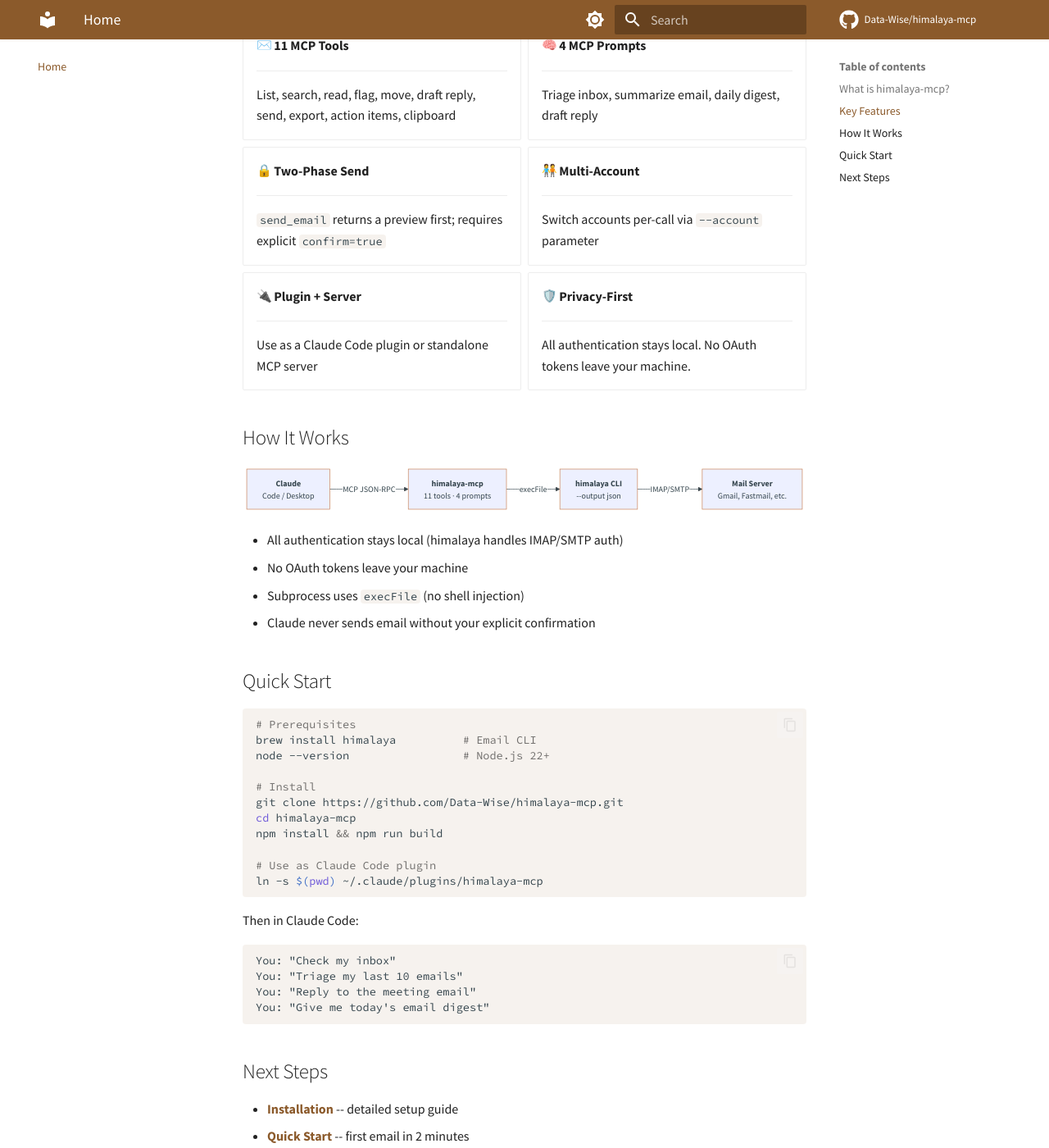
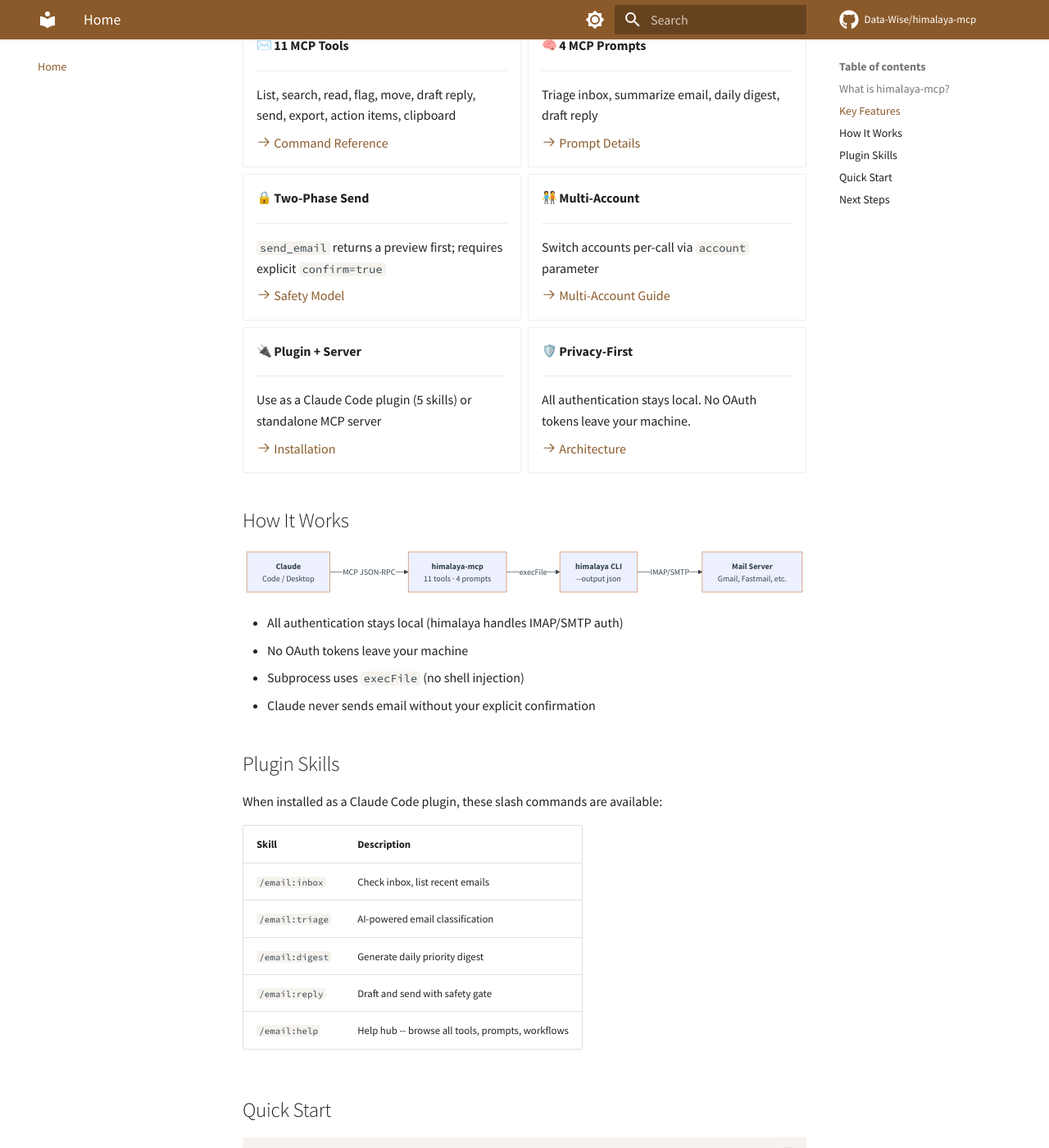
Before and after one commit to Data-Wise/himalaya-mcp, an MkDocs documentation site: the page built from docs/index.md, in a window 1280 px wide and 1400 px high, scrolled down 514 px. Shown: the whole window at 82% size. Built offline with MkDocs 1.6.1 and Material for MkDocs 9.7.7, drawn with Linux system fonts in a browser that asks for light colours; emoji names are drawn with the system emoji font; comment, search, counter and statistics services are not loaded; some of the changed text lies outside the part shown.

Commit message:
docs: update index with card links, plugin skills, and full nav
- Add deep links on each feature card (arrow → target page)
- Add Plugin Skills table (5 skills including /email:help)
- Add /email:help to Quick Start examples
- Expand Next Steps with Command Reference and Architecture links
- Fix multi-account anchor link

Co-Authored-By: Claude Opus 4.6 <noreply@anthropic.com>

````diff
--- a/docs/index.md
+++ b/docs/index.md
@@ -18,11 +18,15 @@ himalaya-mcp gives Claude the ability to read, triage, compose, and manage email
 
     List, search, read, flag, move, draft reply, send, export, action items, clipboard
 
+    [:octicons-arrow-right-24: Command Reference](reference/commands.md)
+
 - :brain: **4 MCP Prompts**
 
     ---
 
     Triage inbox, summarize email, daily digest, draft reply
+
+    [:octicons-arrow-right-24: Prompt Details](reference/commands.md#prompts)
 
 - :lock: **Two-Phase Send**
 
@@ -30,23 +34,31 @@ himalaya-mcp gives Claude the ability to read, triage, compose, and manage email
 
     `send_email` returns a preview first; requires explicit `confirm=true`
 
+    [:octicons-arrow-right-24: Safety Model](guide/guide.md#safety-model)
+
 - :people_holding_hands: **Multi-Account**
 
     ---
 
-    Switch accounts per-call via `--account` parameter
+    Switch accounts per-call via `account` parameter
+
+    [:octicons-arrow-right-24: Multi-Account Guide](guide/workflows.md#6-multi-account-workflow)
 
 - :electric_plug: **Plugin + Server**
 
     ---
 
-    Use as a Claude Code plugin or standalone MCP server
+    Use as a Claude Code plugin (5 skills) or standalone MCP server
+
+    [:octicons-arrow-right-24: Installation](getting-started/installation.md)
 
 - :shield: **Privacy-First**
 
     ---
 
     All authentication stays local. No OAuth tokens leave your machine.
+
+    [:octicons-arrow-right-24: Architecture](reference/architecture.md)
 
 </div>
 
@@ -67,6 +79,18 @@ flowchart LR
 - No OAuth tokens leave your machine
 - Subprocess uses `execFile` (no shell injection)
 - Claude never sends email without your explicit confirmation
+
+## Plugin Skills
+
+When installed as a Claude Code plugin, these slash commands are available:
+
+| Skill | Description |
+|-------|-------------|
+| `/email:inbox` | Check inbox, list recent emails |
+| `/email:triage` | AI-powered email classification |
+| `/email:digest` | Generate daily priority digest |
+| `/email:reply` | Draft and send with safety gate |
+| `/email:help` | Help hub -- browse all tools, prompts, workflows |
 
 ## Quick Start
 
@@ -91,12 +115,15 @@ You: "Check my inbox"
 You: "Triage my last 10 emails"
 You: "Reply to the meeting email"
 You: "Give me today's email digest"
+You: "/email:help"
 ```
 
 ## Next Steps
 
 - **[Installation](getting-started/installation.md)** -- detailed setup guide
 - **[Quick Start](getting-started/quickstart.md)** -- first email in 2 minutes
-- **[User Guide](guide/guide.md)** -- complete tool and prompt reference
+- **[Command Reference](reference/commands.md)** -- all tools, prompts, and resources
+- **[User Guide](guide/guide.md)** -- complete walkthrough
 - **[Workflows](guide/workflows.md)** -- common email patterns
 - **[Quick Reference](reference/refcard.md)** -- one-page cheat sheet
+- **[Architecture](reference/architecture.md)** -- system design and security
````
